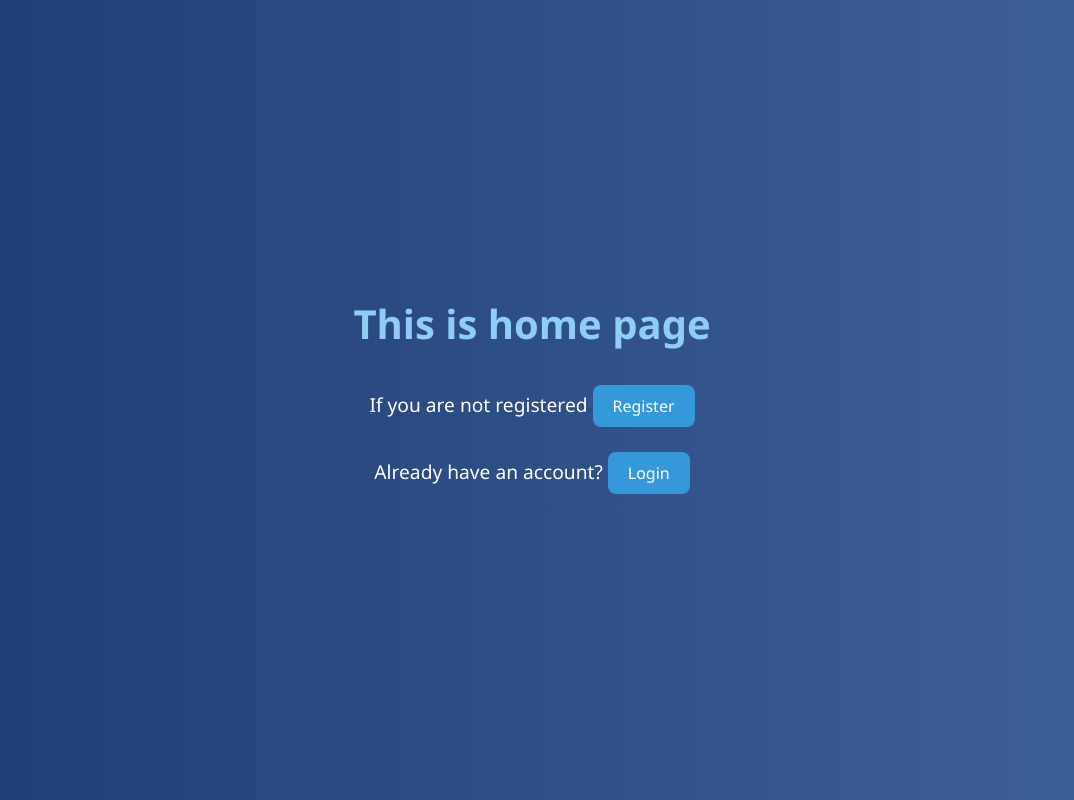
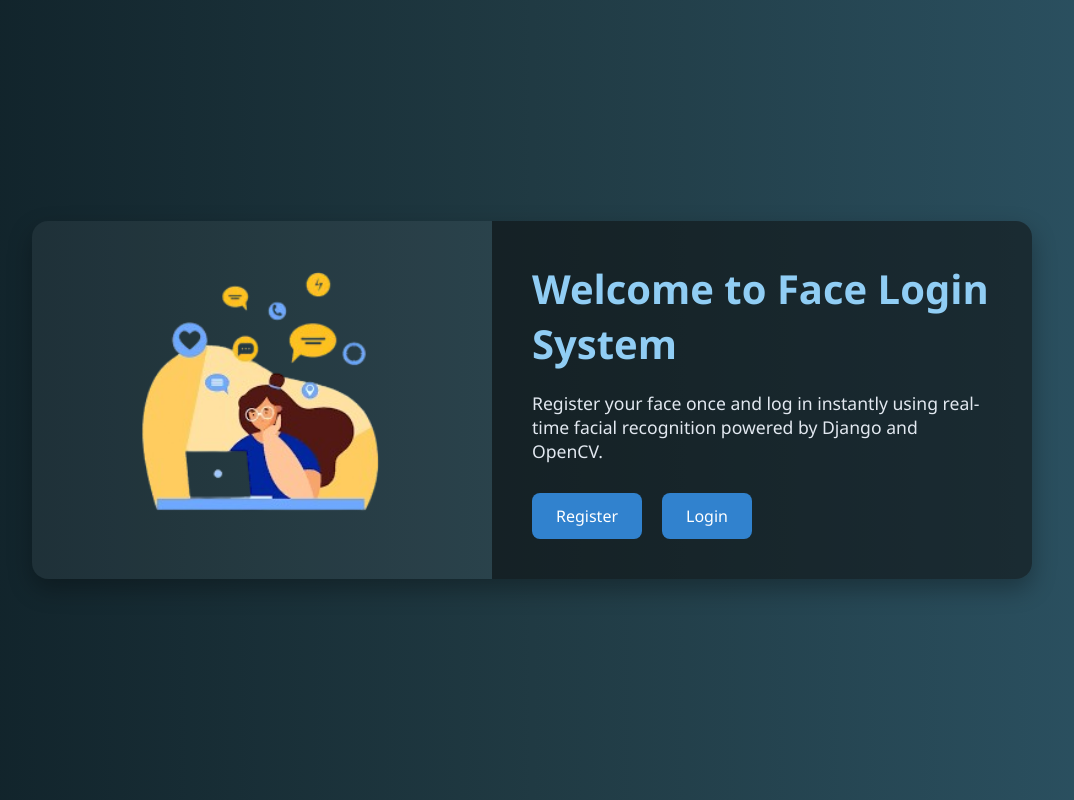
Before and after one commit to ritikajangra19/Register-Login-Using-Face, a Django app: page / in a window 1280 px wide. Shown: the whole page, without its empty margins (108-1182 px from the left). Run offline with Django 3.2, Linux system fonts and the light colour scheme.

Commit message:
Add all files

```diff
--- a/FaceDetection/settings.py
+++ b/FaceDetection/settings.py
@@ -121,3 +121,8 @@ MEDIA_ROOT = os.path.join(BASE_DIR, 'media')
 # https://docs.djangoproject.com/en/3.0/howto/static-files/
 
 STATIC_URL = '/static/'
+
+import os
+STATICFILES_DIRS = [
+    os.path.join(BASE_DIR, "static"),
+]
--- a/templates/faceDetection/edit_profile.html
+++ b/templates/faceDetection/edit_profile.html
@@ -13,7 +13,7 @@
 
       body {
         font-family: "Segoe UI", Tahoma, Geneva, Verdana, sans-serif;
-        background: linear-gradient(to right, #1e3c72, #3f619b);
+        background: linear-gradient(to right, #0f2027, #203a43, #2c5364);
         display: flex;
         align-items: center;
         justify-content: center;
--- a/templates/faceDetection/home.html
+++ b/templates/faceDetection/home.html
@@ -1,75 +1,139 @@
+{% load static %}
 <!DOCTYPE html>
 <html lang="en">
   <head>
     <meta charset="UTF-8" />
-    <title>This is home</title>
+    <title>Face Login Home</title>
     <meta name="viewport" content="width=device-width, initial-scale=1.0" />
     <style>
-      /* Reset */
       * {
         margin: 0;
         padding: 0;
-        box-sizing: border-box;
+        box-sizing: border-box; /* Ensure padding is counted */
+        overflow-x: hidden;
       }
 
       body {
         font-family: "Segoe UI", Tahoma, Geneva, Verdana, sans-serif;
-        background: linear-gradient(to right, #1e3c72,#3f619b);
-        color: #333;
+        background: linear-gradient(to right, #0f2027, #203a43, #2c5364);
+        color: #fff;
+        display: flex;
+        justify-content: center;
+        align-items: center;
+        padding: 20px;
+        height: 100%;
+        min-height: 100vh;
+      }
+
+      .wrapper {
+        margin: 20px;
+        display: flex;
+        align-items: center;
+
+        background-color: rgba(255, 255, 255, 0.05);
+        border-radius: 16px;
+        overflow: hidden;
+        max-width: 1000px;
+        width: 100%;
+        box-shadow: 0 10px 25px rgba(0, 0, 0, 0.3);
+      }
+
+      .left {
+        flex: 1;
+        display: flex;
+        justify-content: center;
+        align-items: center;
+      }
+
+      .left img {
+        width: 60%;
+        height: 60%;
+        object-fit: contain;
+      }
+
+      .right {
+        flex: 1;
+        padding: 40px;
         display: flex;
         flex-direction: column;
-        align-items: center;
         justify-content: center;
-        height: 100vh;
-        padding: 20px;
+        background-color: rgba(0, 0, 0, 0.5);
       }
 
-      h1 {
+      .right h1 {
         font-size: 2.5rem;
-        font-weight: bold;
+        margin-bottom: 20px;
         color: #90cdf4;
-        margin-bottom: 20px;
       }
 
-      p {
-        font-size: 1.2rem;
-        color: white;
-        margin: 20px 0;
+      .right p {
+        font-size: 1.1rem;
+        margin-bottom: 30px;
+        color: #e2e8f0;
       }
 
-      a {
+      .button-group {
+        display: flex;
+        gap: 20px;
+      }
+
+      .button-group a {
         text-decoration: none;
         font-size: 1rem;
         color: white;
-        background-color: #3498db;
-        padding: 10px 20px;
+        background-color: #3182ce;
+        padding: 12px 24px;
         border-radius: 8px;
-        transition: background-color 0.3s;
+        transition: background-color 0.3s ease;
       }
 
-      a:hover {
-        background-color: #2980b9;
+      .button-group a:hover {
+        background-color: #2b6cb0;
       }
 
-      @media (max-width: 600px) {
-        h1 {
-          font-size: 2rem;
+      @media (max-width: 768px) {
+        .wrapper {
+          flex-direction: column;
         }
 
-        p {
-          font-size: 1rem;
+
+        .right {
+          padding: 20px;
         }
 
-        a {
-          padding: 8px 16px;
-          font-size: 0.95rem;
+        .button-group {
+          flex-direction: column;
+          gap: 10px;
+        }
+
+        .button-group a {
+          text-align: center;
+        }
+
+        .left img {
+          width: 60%;
+          height: 60%;
+          object-fit: contain;
         }
       }
     </style>
   </head>
   <body>
-    <h1>This is home page</h1>
-    <p>If you are not registered <a href="{% url 'register' %}">Register</a></p>
-    <p>Already have an account? <a href="{% url 'login' %}">Login</a></p>
+    <div class="wrapper">
+      <div class="left">
+        <img src="{% static 'images/my-pic.png' %}" alt="Face Login" />
+      </div>
+      <div class="right">
+        <h1>Welcome to Face Login System</h1>
+        <p>
+          Register your face once and log in instantly using real-time facial
+          recognition powered by Django and OpenCV.
+        </p>
+        <div class="button-group">
+          <a href="{% url 'register' %}">Register</a>
+          <a href="{% url 'login' %}">Login</a>
+        </div>
+      </div>
+    </div>
   </body>
 </html>
```
Also changed, not shown: templates/faceDetection/greeting.html (+18 -2 lines), templates/faceDetection/register.html (+11 -8 lines), Face_Detection/static/images/my-pic.png (added), db.sqlite3.
